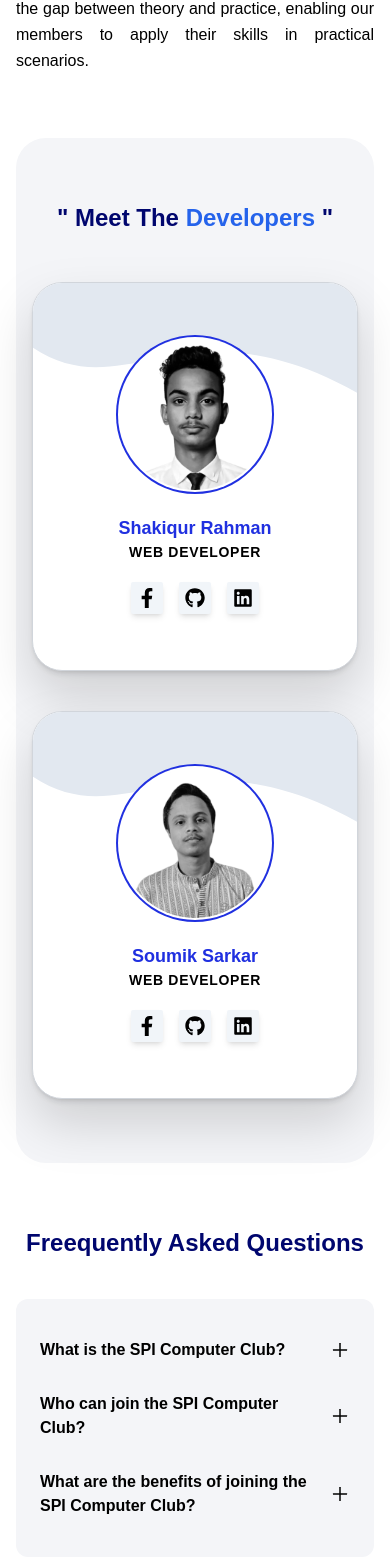
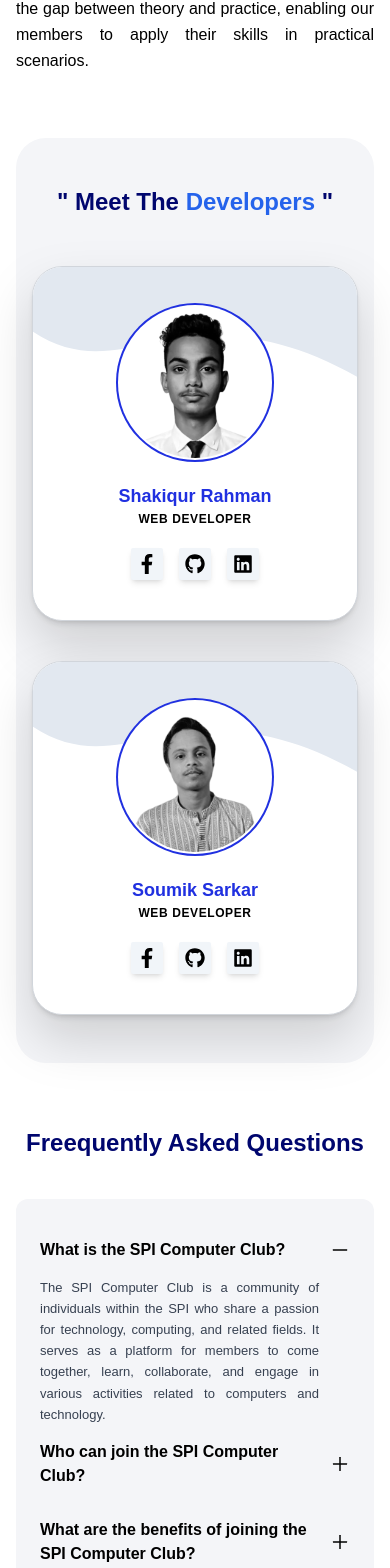
Before and after one commit to Shakiqurrahman/computer-club-spi, a React (Vite) app: page /about in a window 390 px wide. Shown: the part 3155-4723 px from the top of the page. Built offline with nearby package versions, Linux system fonts and the light colour scheme.

Commit message:
bug fixed

```diff
--- a/src/Pages/AboutPage.jsx
+++ b/src/Pages/AboutPage.jsx
@@ -3,11 +3,11 @@ import { FaHome } from "react-icons/fa";
 import { MdNavigateNext } from "react-icons/md";
 import { Link } from "react-router-dom";
 import CheifInstructors from "../components/CheifInstructors";
+import Developers from "../components/Developers";
 import FAQs from "../components/FAQs";
 import OurMission from "../components/OurMission";
 import OurVision from "../components/OurVision";
 import Principal from "../components/Principal";
-import Developers from "../components/Developers";
 
 const AboutPage = () => {
   return (
--- a/src/components/Developers.jsx
+++ b/src/components/Developers.jsx
@@ -6,12 +6,12 @@ import img2 from "../assets/developers/soumik.png";
 
 const Developers = () => {
   return (
-    <div className=" bg-[#f4f5f8] p-4 py-16 sm:p-20 rounded-[30px]">
+    <div className=" bg-[#f4f5f8] p-4 py-12 sm:p-20 rounded-[30px]">
       <h1 className="text-center text-secondary text-2xl sm:text-4xl font-semibold mb-12">
         " Meet The <span className="text-blue-600">Developers</span> "
       </h1>
       <div className="flex flex-col md:flex-row gap-10">
-        <div className="w-full flex flex-col justify-center items-center bg-white  sm:p-16 px-5 py-14 rounded-[30px] drop-shadow-2xl shadow-md border border-gray-300 hover:border-secondary duration-300 relative overflow-hidden">
+        <div className="w-full flex flex-col justify-center items-center bg-white  sm:p-16 px-5 py-10 rounded-[30px] drop-shadow-2xl shadow-md border border-gray-300 hover:border-secondary duration-300 relative overflow-hidden">
         <svg className="absolute top-0 -z-10" viewBox="0 0 500 500" preserveAspectRatio="xMinYMin meet">
             <path
               d="M0,100 C150,200 250,0 550,200 L500,00 L0,0 Z"
@@ -28,7 +28,7 @@ const Developers = () => {
           <h2 className="mt-6 text-lg sm:text-xl font-bold text-[#2030e0] flex items-center gap-2">
             Shakiqur Rahman
           </h2>
-          <p className="text-sm tracking-wider font-semibold uppercase">
+          <p className="text-[12px] sm:text-sm  tracking-wider font-semibold uppercase">
             Web developer
           </p>
           <div className="flex gap-4 mt-5">
@@ -49,7 +49,7 @@ const Developers = () => {
             </Link>
           </div>
         </div>
-        <div className="w-full flex flex-col justify-center items-center bg-white  sm:p-16 px-5 py-14 rounded-[30px] drop-shadow-2xl shadow-md border border-gray-300 hover:border-secondary duration-300 relative overflow-hidden">
+        <div className="w-full flex flex-col justify-center items-center bg-white  sm:p-16 px-5 py-10 rounded-[30px] drop-shadow-2xl shadow-md border border-gray-300 hover:border-secondary duration-300 relative overflow-hidden">
            <svg className="absolute top-0 -z-10" viewBox="0 0 500 500" preserveAspectRatio="xMinYMin meet">
             <path
               d="M0,100 C150,200 250,0 550,200 L500,00 L0,0 Z"
@@ -65,23 +65,23 @@ const Developers = () => {
           <h2 className="mt-6 text-lg sm:text-xl font-bold text-[#2030e0] flex items-center gap-2">
             Soumik Sarkar
           </h2>
-          <p className="text-sm tracking-wider font-semibold uppercase ">
+          <p className="text-[12px] sm:text-sm tracking-wider font-semibold uppercase ">
             Web developer
           </p>
 
           <div className="flex gap-4 mt-5">
             <Link
               target="_blank"
-              to="https://www.facebook.com/shakqur.rahmankayum"
+              to=""
             >
               <FaFacebookF className="text-black bg-slate-100 p-1.5 rounded-sm size-8 shadow-md hover:bg-blue-600 hover:text-white duration-300" />
             </Link>
-            <Link target="_blank" to="https://github.com/Shakiqurrahman">
+            <Link target="_blank" to="">
               <FaGithub className="text-black bg-slate-100 p-1.5 rounded-sm size-8 shadow-md hover:bg-blue-600 hover:text-white duration-300" />
             </Link>
             <Link
               target="_blank"
-              to="https://www.linkedin.com/in/shakiqurrahman/"
+              to=""
             >
               <FaLinkedin className="text-black bg-slate-100 p-1.5 rounded-sm size-8 shadow-md hover:bg-blue-600 hover:text-white duration-300" />
             </Link>
--- a/src/components/FAQs.jsx
+++ b/src/components/FAQs.jsx
@@ -2,7 +2,7 @@ import React, { useState } from "react";
 import Accordion from "./Accordion";
 
 const FAQs = () => {
-  const [open, setOpen] = useState(false);
+  const [open, setOpen] = useState(0);
 
   const toggle = (index) => {
     if (open === index) {
```
